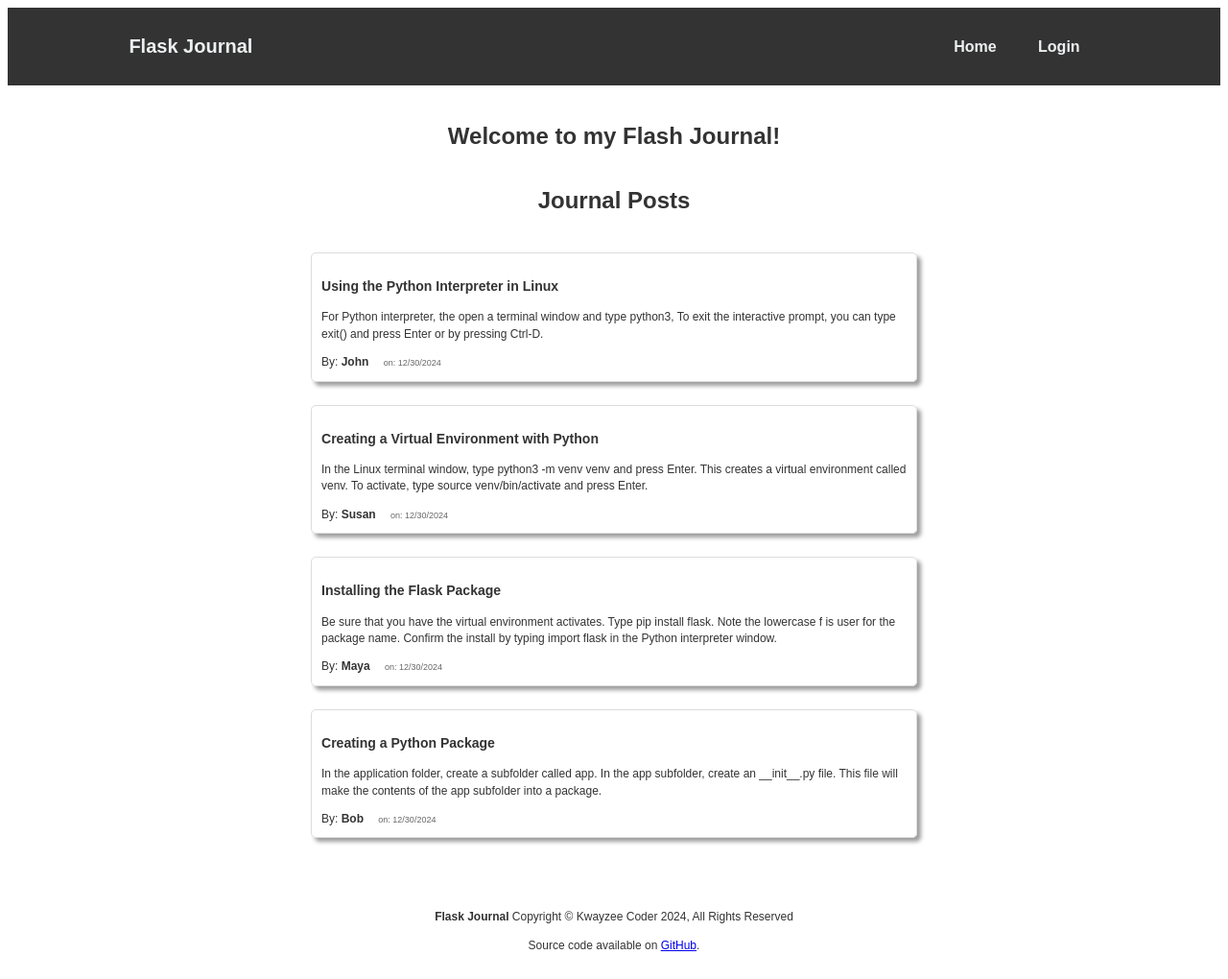
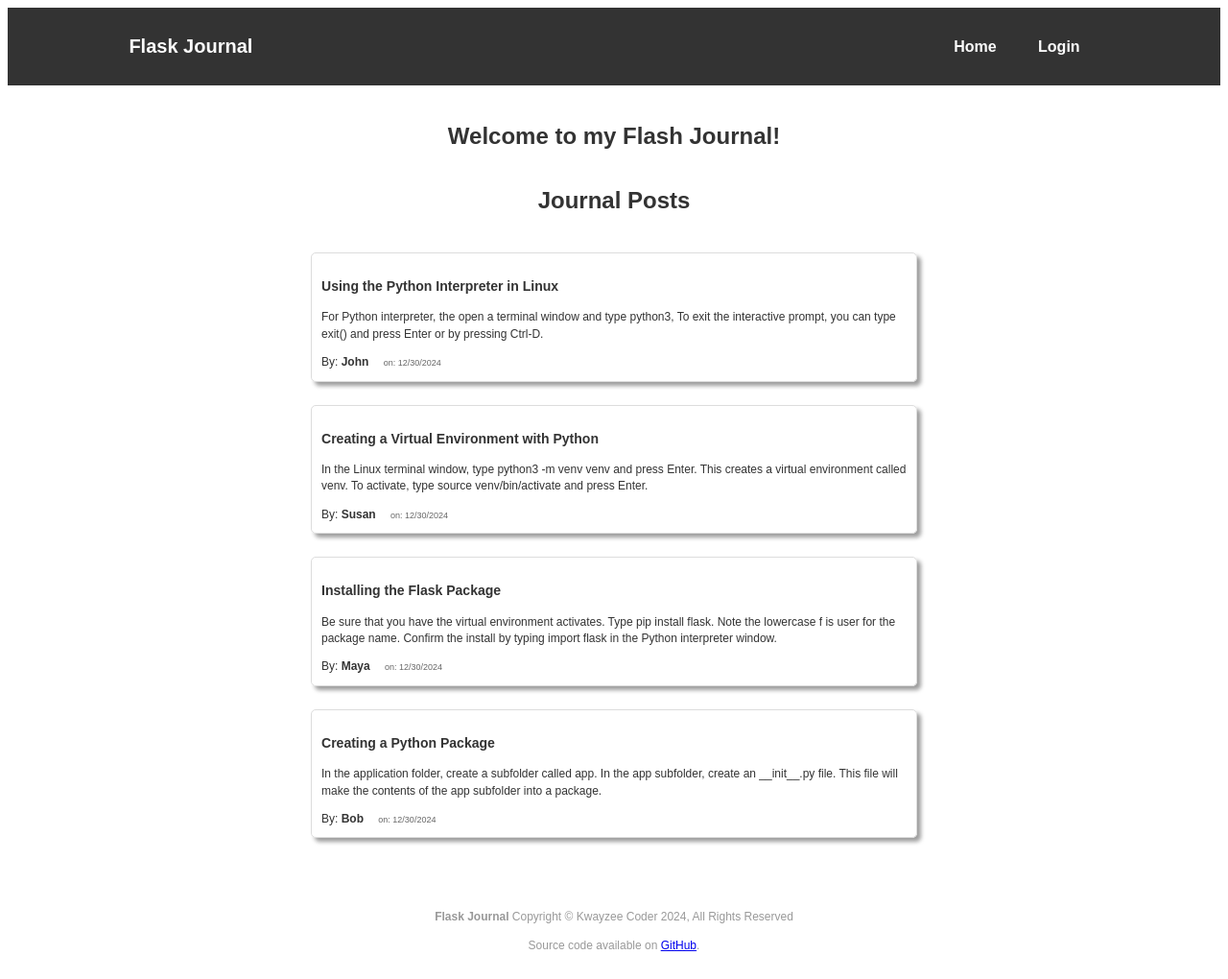
Before and after one commit to mayaname/flask_blog, a Flask app: page / in a window 1280 px wide. Shown: the whole page at 96% size. Run offline with Flask 3, Linux system fonts and the light colour scheme.

Commit message:
add root colors

```diff
--- a/app/static/styles/main.css
+++ b/app/static/styles/main.css
@@ -7,13 +7,38 @@ main.css
 
 }
 
+:root {
+  --background-color: #333;
+  --background-table-alt: #bdbdbd;
+
+  --accent-color1: #ddd;
+  --accent-color2: #666;
+
+
+  --text-dark: #333;
+  --text-light: #fbfbfb;
+  --text-muted: #999;
+  --text-table: #333;
+
+  --flash-border: #666;
+  --error-dark: darkred;
+  --error-light: #ffa7ae;
+  --error-text: darkred;
+  --success-dark: darkgreen;
+  --success-light: #96faad;
+  --success-text: darkgreen;
+  --warning-dark: #da9008;
+  --warning-light: #f9ffa7fd;
+  --warning-text: darkred;
+}
+
 html {
   font-size: 12px;
 }
 
 body {
   font-family: "Public Sans", sans-serif;
-  color: #333;
+  color: var(--text-dark);
   line-height: 1.45;
 
 }
@@ -31,7 +56,7 @@ body {
   margin-right: auto;
   font-size: 20px;
   font-weight: bolder;
-  color: #edf0f1;
+  color: var(--text-light)
 }
 
 .nav_links {
@@ -45,7 +70,7 @@ body {
 .nav_links li a{
   font-size: 16px;
   font-weight: bold;
-  color: #edf0f1;
+  color: var(--text-light);
   text-decoration: none;
 }
 
@@ -144,19 +170,19 @@ body {
   right: 5px;
   font-size: 15px;
   font-weight: bold;
-  color: #333;
+  color: var(--text-dark);
   cursor: pointer;
   padding-right: 10px; }
 
 .flash .close-btn:hover {
-  color: #666;
+  color: var(--accent-color2);
 }
 
 
 
 /* Footer */
 .footer {
-  color: #333;
+  color: var(--text-muted);
   padding: 0.5rem;
   font-size: 1em;
   text-align: center;
```
Also changed, not shown: other parts of app/static/styles/main.css (+18 -17 lines).
